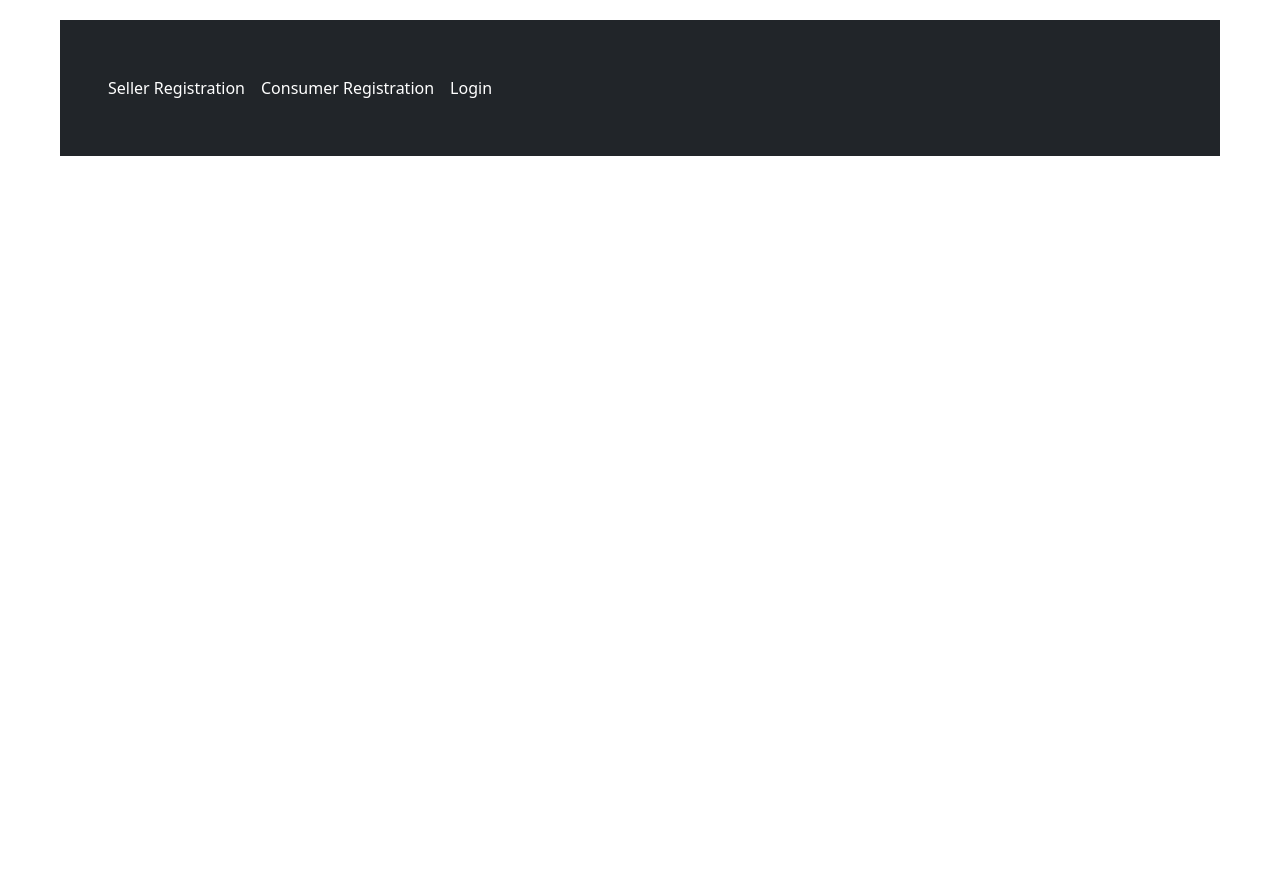
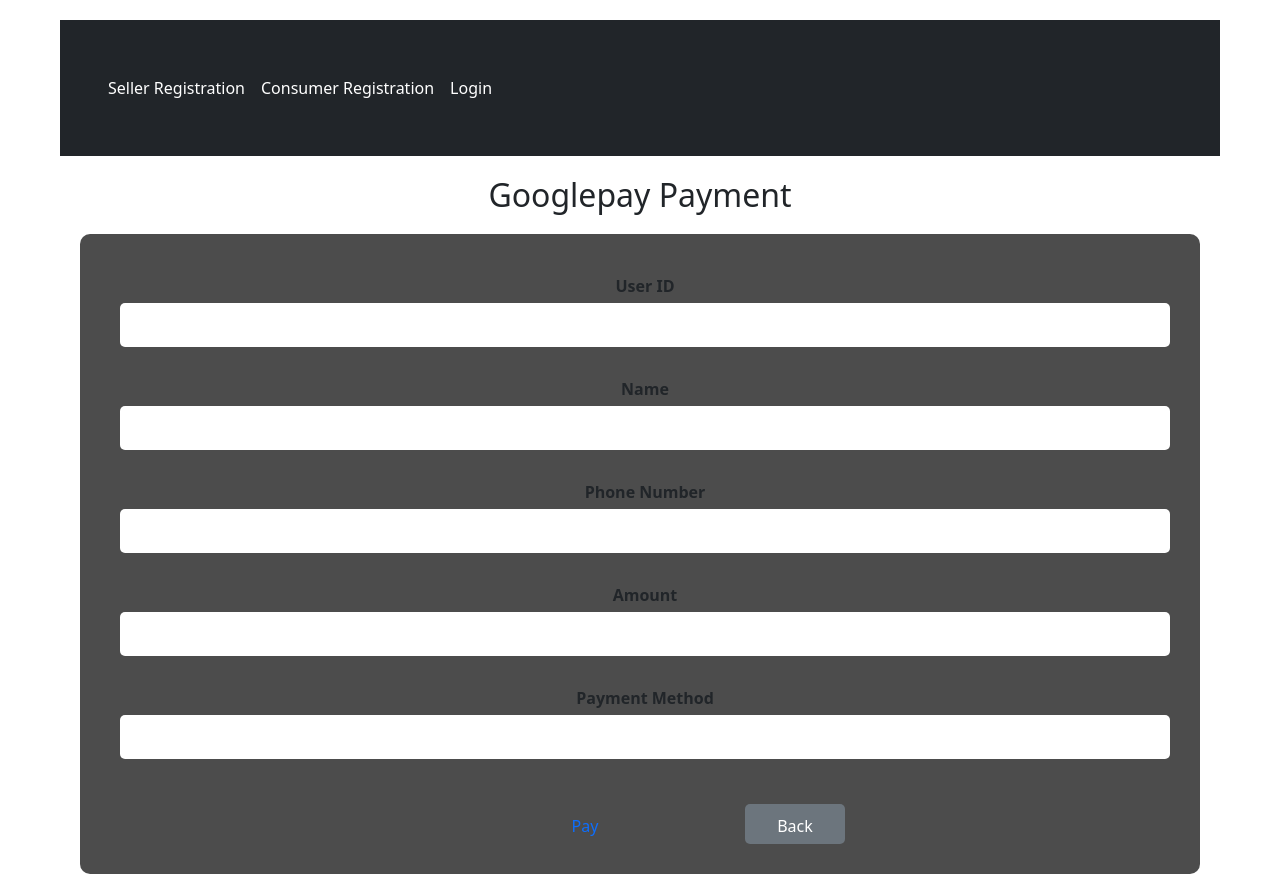
Before and after one commit to akshayswami17/Tritron-Project, a React (Create React App) app in the folder Tritron_React_App/React_App/: page /googlepepayment in a window 1280 px wide. Before the commit the page ends 800 px from the top, so only its background shows below. Built offline with nearby package versions, Linux system fonts and the light colour scheme.

Commit message:
Added.
Payment method images and components.

```diff
--- a/Tritron_React_App/React_App/src/App.js
+++ b/Tritron_React_App/React_App/src/App.js
@@ -41,6 +41,7 @@
 import PhonePePayment from './components/PhonePePayment';
 import ShowUsersData from './components/ShowUsersData';
 import ShowUsersDataBySelectBox from './components/ShowUsersDataBySelectBox';
+import GooglepayPayment from './components/GooglepayPayment';
 
 function App() {
   const mystate = useSelector(state => state.logged);
@@ -58,6 +59,8 @@
         <Route path='/sellerreg' element={<SellerReg />} />
         <Route path='/consumerreg' element={<ConsumerReg />} />
         <Route path="/phonepepayment" element={<PhonePePayment />} />
+        <Route path="/googlepepayment" element={<GooglepayPayment />} />
+
         <Route path="/user_data" element={<ShowUsersData />} />
 
         <Route path="/logout" element={<LoginComp />} />
--- /dev/null
+++ b/Tritron_React_App/React_App/src/components/GooglepayPayment.jsx
@@ -0,0 +1,114 @@
+import React, { useState, useEffect } from 'react';
+import { useNavigate } from 'react-router-dom';
+import axios from 'axios';
+import '../CSS Files/PhonePePayment.css'; // Make sure to create and style this CSS file
+
+const GooglepayPayment = () => {
+  const navigate = useNavigate();
+  const [formData, setFormData] = useState({
+    userId: '',
+    name: '',
+    phone: '',
+    amount: '',
+    paymentMethod: '',
+  });
+
+  useEffect(() => {
+    const paymentMethod = localStorage.getItem('paymentMethod');
+    if (paymentMethod) {
+      setFormData((prevData) => ({
+        ...prevData,
+        paymentMethod,
+      }));
+    }
+  }, []);
+
+  const handleChange = (e) => {
+    const { name, value } = e.target;
+    setFormData({
+      ...formData,
+      [name]: value,
+    });
+  };
+
+  const handleSubmit = (e) => {
+    e.preventDefault();
+    console.log('Payment Details:', formData);
+    axios.post("http://localhost:8080/api/savePayment", formData)
+      .then(response => {
+        console.log('Payment saved successfully:', response.data);
+      })
+      .catch(error => {
+        console.error('Error saving payment:', error);
+      });
+  };
+
+  return (
+    <div className="bg-google-payment">
+    <div className="container-googlepay-payment">
+      <h2 className="heading-phonepe-payment">Googlepay Payment</h2>
+      <form className="payment-form" onSubmit={handleSubmit}>
+        <div className="form-group">
+          <label htmlFor="userId">User ID</label>
+          <input
+            type="text"
+            id="userId"
+            name="userId"
+            value={formData.userId}
+            onChange={handleChange}
+            required
+          />
+        </div>
+        <div className="form-group">
+          <label htmlFor="name">Name</label>
+          <input
+            type="text"
+            id="name"
+            name="name"
+            value={formData.name}
+            onChange={handleChange}
+            required
+          />
+        </div>
+        <div className="form-group">
+          <label htmlFor="phone">Phone Number</label>
+          <input
+            type="text"
+            id="phone"
+            name="phone"
+            value={formData.phone}
+            onChange={handleChange}
+            required
+          />
+        </div>
+        <div className="form-group">
+          <label htmlFor="amount">Amount</label>
+          <input
+            type="text"
+            id="amount"
+            name="amount"
+            value={formData.amount}
+            onChange={handleChange}
+            required
+          />
+        </div>
+        <div className="form-group">
+          <label htmlFor="paymentMethod">Payment Method</label>
+          <input
+            type="text"
+            id="paymentMethod"
+            name="paymentMethod"
+            value={formData.paymentMethod}
+            onChange={handleChange}
+            readOnly
+          />
+        </div>
+        <button type="submit" className="btn btn-outline-primary">Pay</button>
+        <button type="button" className="btn btn-secondary" onClick={() => navigate(-1)}>Back</button>
+      </form>
+    </div>
+    </div>
+  );
+};
+
+export default GooglepayPayment;
--- a/Tritron_React_App/React_App/src/components/PaymentOptions.jsx
+++ b/Tritron_React_App/React_App/src/components/PaymentOptions.jsx
@@ -22,14 +22,14 @@
     <div className="container-payment-options">
       <h2 className="heading-payment-options">Choose Payment Method</h2>
       <div className="payment-methods">
-        <div className="payment-method" onClick={() => handlePaymentMethodSelect('PhonePe', '/phonepepayment')}>
+        <div className="payment-method" onClick={() => handlePaymentMethodSelect('PhonePay', '/phonepepayment')}>
           <img src={image1} alt="PhonePe" className="payment-image" />
           <p>PhonePe</p>
         </div>
-        <div className="payment-method">
-          <a href="https://pay.google.com/" target="_blank" rel="noopener noreferrer">
+        <div className="payment-method" onClick={() => handlePaymentMethodSelect('GooglePay', '/googlepepayment')}>
+
             <img src={image2} alt="Google Pay" className="payment-image" />
-          </a>
+
           <p>Google Pay</p>
         </div>
         <div className="payment-method">
```
Also changed, not shown: Tritron_React_App/React_App/src/components/CardPayment.jsx (added, +114 -0 lines), Tritron_React_App/React_App/public/Images/phonepaybgimage.webp (added), Tritron_React_App/React_App/src/components/Images/phonepaybgimage.webp (added).
